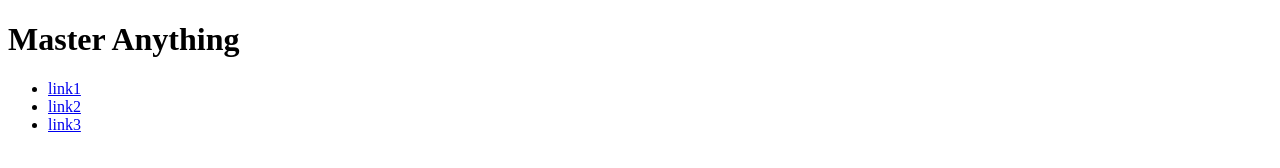
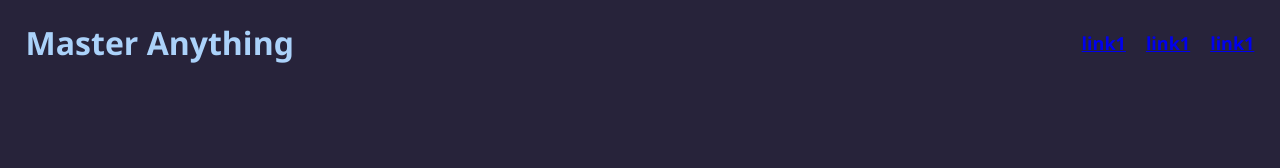
Before and after one commit to SiameseChen/Master-Anything, a plain HTML site: page index.html in a window 1280 px wide. Drawn offline with Linux system fonts and the light colour scheme.

Commit message:
Added css coding
- Added color to site
- Added transition to links

```diff
--- a/index.html
+++ b/index.html
@@ -2,6 +2,7 @@
 <html lang="en">
     <head>
         <meta charset="UTF-8">
+        <meta name="viewport" content="width=device-width, initial-scale=1.0">
         <title>Index Page</title>
         <link rel="stylesheet" href="stylesheet.css">
 
@@ -9,13 +10,11 @@
     <body>
         <header class="header">
             <h1>Master Anything</h1>
-            <nav class="links">
-            <ul>
-                <li class="link"><a href="#">link1</a></li>
-                <li class="link"><a href="#">link2</a></li>
-                <li class="link"><a href="#">link3</a></li>
-            </ul>
-            </nav>
+            <div class="nav-links">
+                <p class="nav-link"><a href="#">link1</a></p>
+                <p class="nav-link"><a href="#">link1</a></p>
+                <p class="nav-link"><a href="#">link1</a></p>
+            </div>
         </header>
     </body>
 </html>
--- a/stylesheet.css
+++ b/stylesheet.css
@@ -0,0 +1,40 @@
+header {
+    display: flex;
+    justify-content: space-between;
+    background-color: #505168
+    width: 100%;
+
+}
+
+body {
+    background-color: #27233A;
+    font-family:'Segoe UI', Tahoma, Geneva, Verdana, sans-serif;
+    margin: 0
+}
+
+header h1 {
+    margin-left: 2%;
+    color: #ABD2FA
+}
+
+.nav-links {
+    display: flex;
+    gap: 20px;
+    margin-right: 2%;
+    align-items: center;
+}
+
+.nav-link {
+    font-size: 18px;
+    font-weight: bold;
+    color:#ABD2FA;
+    text-decoration: none;
+}
+
+.nav-link:hover {
+    color:#7692FF;
+    text-decoration: underline;
+    font-size: 22px;
+    transition: all .2s ease-in-out
+
+}
```
